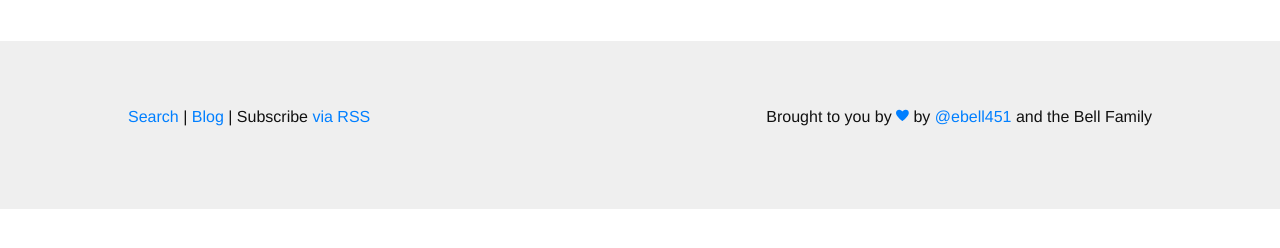
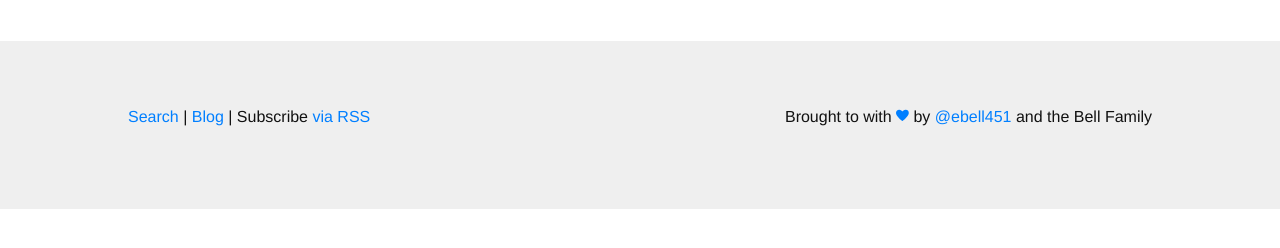
Before and after one commit to ebell451/ebell451.github.io, a Jekyll site: the page built from blog.html, in a window 1280 px wide. Shown: the part 464-712 px from the top of the page. Built offline with Jekyll 4.4.1, drawn with Linux system fonts in a browser that asks for light colours; nearby versions of some CDN libraries; some web fonts are replaced.

Commit message:
Updated footer

```diff
--- a/_includes/footer.html
+++ b/_includes/footer.html
@@ -8,7 +8,7 @@
         <p class="left-align mb2"><a href="{{ "/search" | prepend: site.baseurl}}">Search</a>  | <a href="{{ "/blog" | prepend: site.baseurl}}">Blog</a> | Subscribe <a href="{{ "/feed.xml" | prepend: site.baseurl }}">via RSS</a></p>
       </div>
       <div class="sm-col sm-col-6">
-        <p class="right-align mb2">Brought to you by <svg class="js-geomicon geomicon" height="0.8em" data-icon="heart" viewBox="0 0 32 32" style="fill:#007FFF"><title>heart icon</title><path d="M0 10 C0 6, 3 2, 8 2 C12 2, 15 5, 16 6 C17 5, 20 2, 24 2 C30 2, 32 6, 32 10 C32 18, 18 29, 16 30 C14 29, 0 18, 0 10"></path></svg> by <a href="http://twitter.com/ebell451">@ebell451</a> and the Bell Family</p>
+        <p class="right-align mb2">Brought to with <svg class="js-geomicon geomicon" height="0.8em" data-icon="heart" viewBox="0 0 32 32" style="fill:#007FFF"><title>heart icon</title><path d="M0 10 C0 6, 3 2, 8 2 C12 2, 15 5, 16 6 C17 5, 20 2, 24 2 C30 2, 32 6, 32 10 C32 18, 18 29, 16 30 C14 29, 0 18, 0 10"></path></svg> by <a href="http://twitter.com/ebell451">@ebell451</a> and the Bell Family</p>
       </div>
     </div>
 
```
